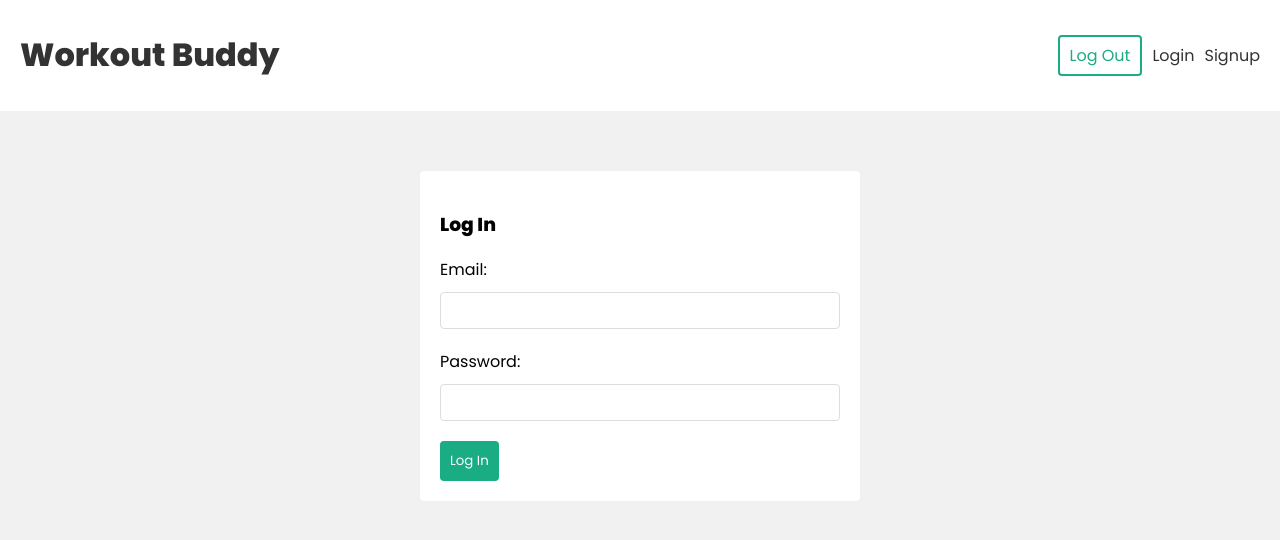
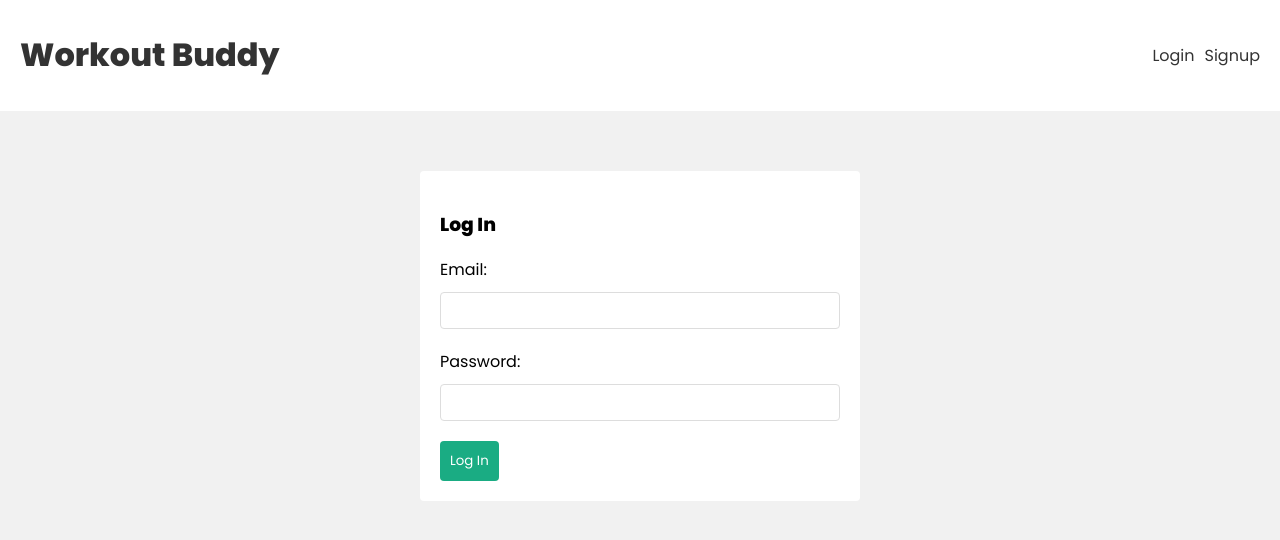
Before and after one commit to itsMinar/frontend-worksout-mern, a React (Vite) app: page /login in a window 1280 px wide. Shown: the top 540 px of the page. Built offline with nearby package versions, Linux system fonts and the light colour scheme.

Commit message:
Set the initial Auth status

```diff
--- a/src/components/Navbar.jsx
+++ b/src/components/Navbar.jsx
@@ -1,8 +1,10 @@
 import { Link } from 'react-router-dom';
+import { useAuthContext } from '../hooks/useAuthContext';
 import { useLogout } from '../hooks/useLogout';
 
 const Navbar = () => {
     const { logout } = useLogout();
+    const { user } = useAuthContext();
 
     const handleClick = () => {
         logout();
@@ -14,13 +16,18 @@
                 <h1>Workout Buddy</h1>
             </Link>
             <nav>
+                {user && (
                     <div>
+                        <span>{user.email}</span>
                         <button onClick={handleClick}>Log Out</button>
                     </div>
+                )}
+                {!user && (
                     <div>
                         <Link to={'/login'}>Login</Link>
                         <Link to={'/signup'}>Signup</Link>
                     </div>
+                )}
             </nav>
         </header>
     );
--- a/src/context/AuthContext.jsx
+++ b/src/context/AuthContext.jsx
@@ -1,3 +1,4 @@
+import { useEffect } from 'react';
 import { createContext, useReducer } from 'react';
 
 export const AuthContext = createContext();
@@ -19,6 +20,14 @@
         user: null,
     });
 
+    useEffect(() => {
+        const user = JSON.parse(localStorage.getItem('user'));
+
+        if (user) {
+            dispatch({ type: 'LOGIN', payload: user });
+        }
+    }, []);
+
     console.log('AuthContext state: ', state);
 
     return (
```
Lines whose indentation alone changed are shown as unchanged.
